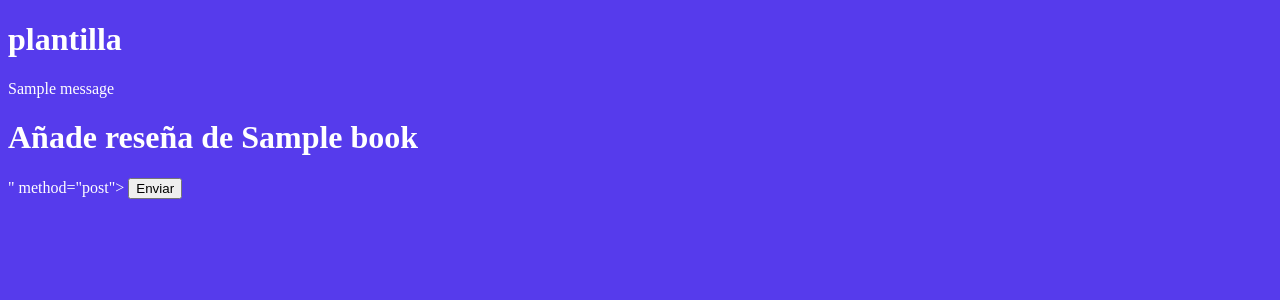
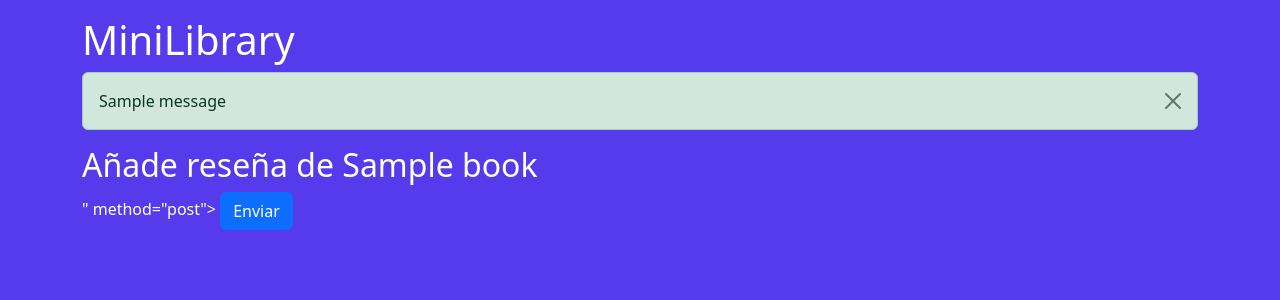
Before and after one commit to AlxLR0/playground_django, a Django app: template minilibrary/templates/minilibrary/add_review.html in a window 1280 px wide. Shown: the top 300 px of the page. Run offline with Django 5.2, Linux system fonts and the light colour scheme; the template is opened without the code that fills it: most values are stand-ins (such as "Sample title", 1, 10 or a date in 2020); one stand-in notice (Sample message) is shown; form fields are guessed from the names that the template uses.

Commit message:
feat: add base template with Bootstrap, configure project settings, and implement add review view template

```diff
--- a/minilibrary/templates/minilibrary/add_review.html
+++ b/minilibrary/templates/minilibrary/add_review.html
@@ -4,7 +4,7 @@
 
 {% block content %}
 <div class="container">
-    <h1>Añade reseña de {{ book.title }}</h1>
+    <h2>Añade reseña de {{ book.title }}</h2>
     <form action="{{ form.action_url }}" method="post">
         {% csrf_token %}
         {{ form.as_p }}
--- a/templates/base.html
+++ b/templates/base.html
@@ -5,17 +5,28 @@
     <meta charset="UTF-8">
     <meta name="viewport" content="width=device-width, initial-scale=1.0">
     <title>{% block title %} {% endblock %}</title>
+    <!-- Bootstrap CSS -->
+    <link href="https://cdn.jsdelivr.net/npm/bootstrap@5.3.3/dist/css/bootstrap.min.css" rel="stylesheet" integrity="sha384-QWTKZyjpPEjISv5WaRU9OFeRpok6YctnYmDr5pNlyT2bRjXh0JMhjY6hW+ALEwIH" crossorigin="anonymous">
     <link rel="stylesheet" href="{% static 'styles.css' %}">
     {% block page_styles %} {% endblock %}
 
 </head>
 <body>
-    <h1>plantilla</h1>
-    {% if messages %}
-        {% for message in messages %}
-        <div class="alert alert-{{ message.tags }}">{{ message }}</div>
-        {% endfor %}
-    {% endif %}
+    <div class="container mt-3">
+        <h1>MiniLibrary</h1>
+        {% if messages %}
+            {% for message in messages %}
+            <div class="alert alert-{% if message.tags == 'error' %}danger{% elif 'danger' in message.tags %}danger{% else %}{{ message.tags }}{% endif %} alert-dismissible fade show" role="alert">
+                {{ message }}
+                <button type="button" class="btn-close" data-bs-dismiss="alert" aria-label="Close"></button>
+            </div>
+            {% endfor %}
+        {% endif %}
+    </div>
+
     {% block content %} {% endblock %}
+
+    <!-- Bootstrap Bundle with Popper -->
+    <script src="https://cdn.jsdelivr.net/npm/bootstrap@5.3.3/dist/js/bootstrap.bundle.min.js" integrity="sha384-YvpcrYf0tY3lHB60NNkmXc5s9fDVZLESaAA55NDzOxhy9GkcIdslK1eN7N6jIeHz" crossorigin="anonymous"></script>
 </body>
 </html>
```
Also changed, not shown: playground/settings.py (+10 -0 lines), db.sqlite3.
